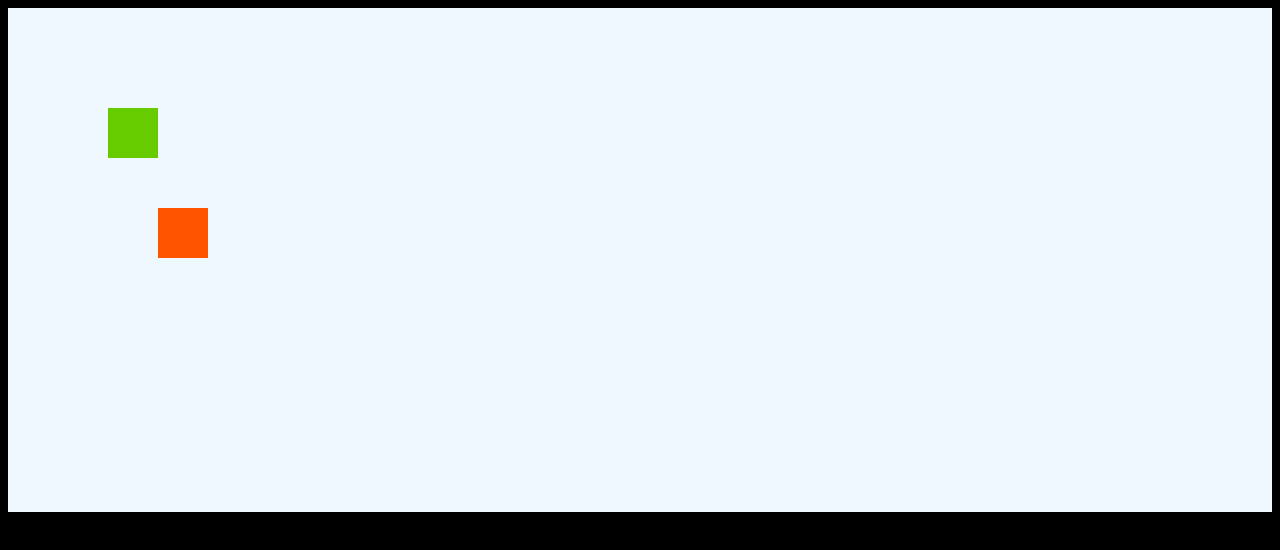
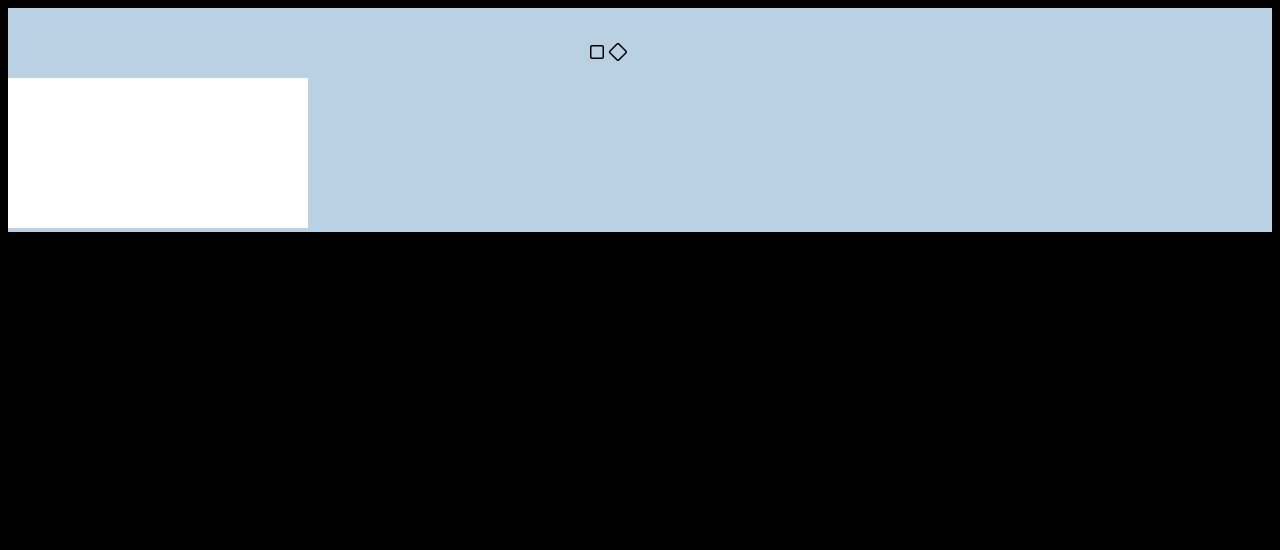
Before and after one commit to hogeisfuga/ts_canvas_app, a website built with Vite: page index.html in a window 1280 px wide. Built offline with nearby package versions, Linux system fonts and the light colour scheme.

Commit message:
fontawesomeをCDN経由で利用する
レイアウト等一部追加、修正

```diff
--- a/index.html
+++ b/index.html
@@ -2,14 +2,31 @@
 <html lang="en">
   <head>
     <meta charset="UTF-8" />
-    <link rel="icon" type="image/svg+xml" href="/vite.svg" />
+    <script src="https://kit.fontawesome.com/25e62aab7a.js" crossorigin="anonymous"></script>
     <meta name="viewport" content="width=device-width, initial-scale=1.0" />
-    <link rel="stylesheet" href="./src/style.css" >
-    <title>Vite + TS</title>
+    <link rel="stylesheet" href="style.css" >
+    <title>drawing app</title>
   </head>
   <body>
     <div id="app">
-      <canvas id="myCanvas"></canvas>
+      <div class="container">
+        <div class="toolbar">
+          <label class="tool-icon">
+            <input type="radio" class="edit-tool-item" name="edit-tool">
+            <div>
+              <i class="far fa-square"></i>
+            </div>
+          </label>
+          <label class="tool-icon">
+            <input type="radio" class="edit-tool-item" name="edit-tool">
+            <div>
+              <i class="far fa-square rotate45"></i>
+            </div>
+          </label>
+        </div>
+      </div>
+        <canvas id="canvas"></canvas>
+      </div>
     </div>
     <script type="module" src="/src/main.ts"></script>
   </body>
--- a/src/canvas.ts
+++ b/src/canvas.ts
@@ -1,4 +1,4 @@
-import { CONSTANTS } from "./config/constants";
+import { CONSTANTS } from "./appConfig/constants";
 import { DrawingsManager } from "./drawingsManager";
 import { Drawable } from "./shapes/drawable";
 type CanvasProps = {
--- a/src/commands/drawUpdateCommend.ts
+++ b/src/commands/drawUpdateCommend.ts
@@ -24,7 +24,6 @@ export class DrawableUpdateCommand implements DrawCommand {
   }
 
   undo = () => {
-    console.log(this.#olds[0])
     this.#canvas.replace(this.#olds)
   }
 
--- a/src/style.css
+++ /dev/null
@@ -1,7 +0,0 @@
-body {
-  background-color: black;
-}
-
-#app {
-  background-color: aliceblue;
-}
--- /dev/null
+++ b/style.css
@@ -0,0 +1,31 @@
+body {
+  background-color: black;
+}
+
+#app {
+  background-color: rgb(186, 209, 228);
+}
+
+.container {
+  display: flex;
+  flex-direction: column;
+}
+
+#canvas {
+  margin: auto;
+  background-color: white;
+}
+
+.toolbar {
+  width: 100px;
+  margin: 1rem auto;
+  display: flex;
+
+  & .edit-tool-item {
+    opacity: 0;
+  }
+}
+
+.rotate45 {
+  transform: rotate(45deg);
+}
```
Also changed, not shown: src/appConfig/constants.ts (renamed from src/config/constants.ts).
